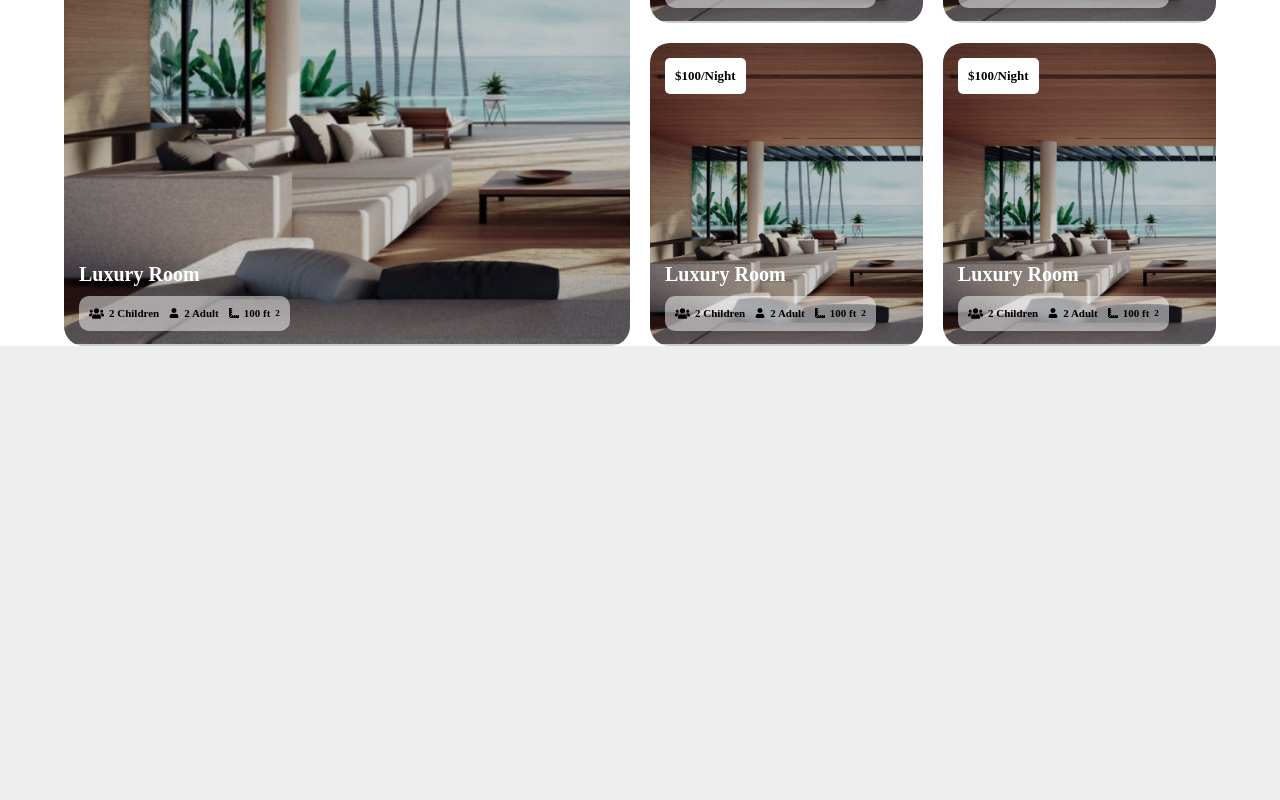
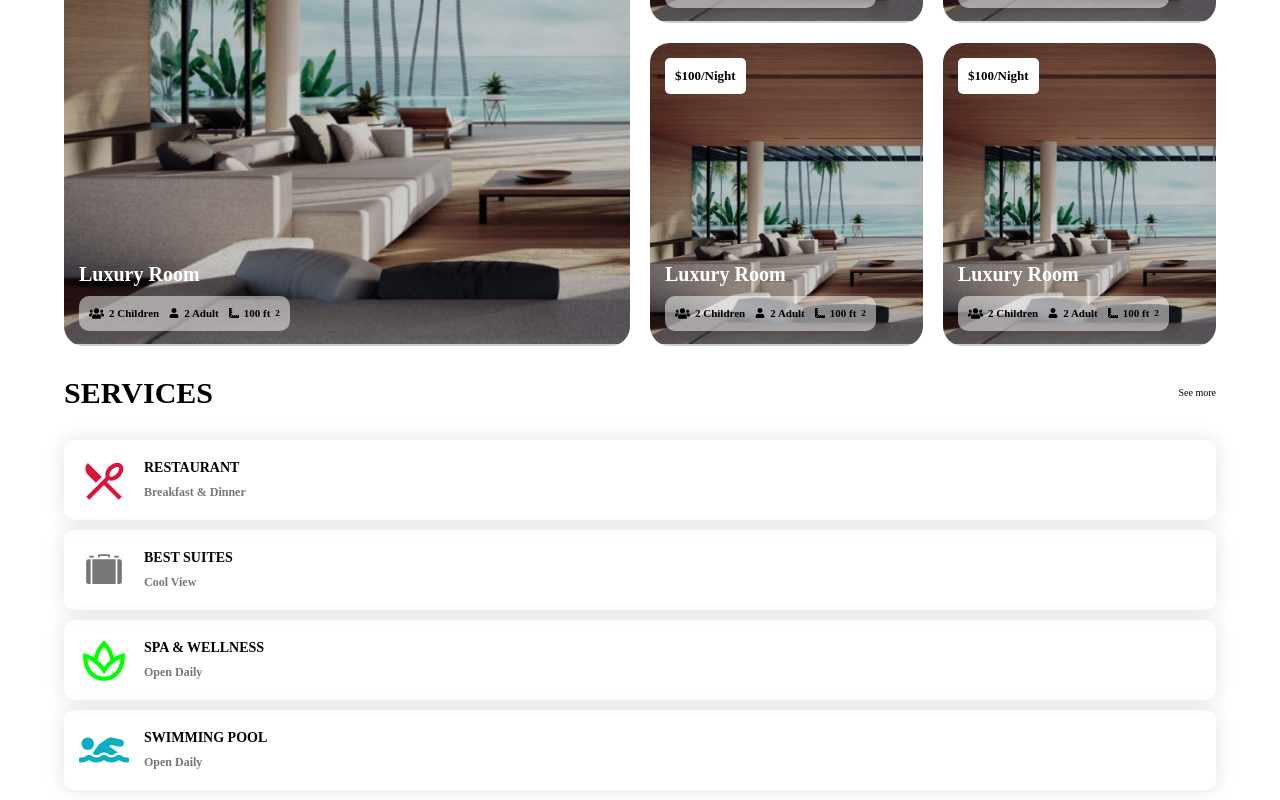
Before and after one commit to PrinceNarteh/hotel, a React (Create React App) app: page / in a window 1280 px wide. Shown: the part 1917-2717 px from the top of the page. Before the commit the page ends 2263 px from the top, so only its background shows below. Built offline with nearby package versions, Linux system fonts and the light colour scheme.

Commit message:
add Services cards

```diff
--- /dev/null
+++ b/src/components/home/Services.tsx
@@ -0,0 +1,113 @@
+import React from "react";
+import styled from "styled-components";
+import { Column } from "../styles/Column";
+import { Container } from "../styles/Container";
+import { Row } from "../styles/Row";
+import { Section } from "../styles/Section";
+import { SectionHeader } from "../styles/SectionHeader";
+import { RiRestaurant2Line } from "react-icons/ri";
+import { FaSwimmer } from "react-icons/fa";
+import { BiSpa } from "react-icons/bi";
+import { GiSuitcase } from "react-icons/gi";
+
+interface CardProps {
+  icon: React.ReactNode;
+  title: string;
+  subtitle: string;
+}
+const services: CardProps[] = [
+  {
+    icon: <RiRestaurant2Line size={50} color="crimson" />,
+    title: "Restaurant",
+    subtitle: "Breakfast & Dinner",
+  },
+  {
+    icon: <GiSuitcase size={50} color="#777" />,
+    title: "Best Suites",
+    subtitle: "Cool View",
+  },
+  {
+    icon: <BiSpa size={50} color="lime" />,
+    title: "SPA & Wellness",
+    subtitle: "Open Daily",
+  },
+  {
+    icon: <FaSwimmer size={50} color="#0DAEC3" />,
+    title: "Swimming Pool",
+    subtitle: "Open Daily",
+  },
+];
+
+const Card = ({ icon, title, subtitle }: CardProps) => {
+  return (
+    <CardStyle>
+      <div className="icon">{icon}</div>
+      <div className="body">
+        <h6>{title}</h6>
+        <p>{subtitle}</p>
+      </div>
+    </CardStyle>
+  );
+};
+
+export const Services = () => {
+  return (
+    <Section background-color="#fff">
+      <Container fluid>
+        <SectionHeader title="Services" />
+      </Container>
+      <Container fluid>
+        <Column>
+          {services.map((service, idx) => (
+            <Card key={idx} {...service} />
+          ))}
+        </Column>
+      </Container>
+    </Section>
+  );
+};
+
+const ImageSection = styled(Row)`
+  gap: 2rem;
+  @media screen and (max-width: 50rem) {
+    flex-direction: column;
+  }
+`;
+
+const CardStyle = styled.div`
+  padding: 1rem;
+  width: 100%;
+  display: flex;
+  align-items: center;
+  border-radius: 1rem;
+  gap: 1rem;
+  box-shadow: 0 0 20px 1px rgba(0, 0, 0, 0.1);
+  margin-bottom: 1rem;
+
+  .icon {
+    width: 6rem;
+    height: 6rem;
+    line-height: 6rem;
+    display: flex;
+    justify-content: center;
+    align-items: center;
+  }
+
+  .body {
+    display: flex;
+    flex-direction: column;
+    justify-content: space-between;
+    height: 4rem;
+
+    h6 {
+      text-transform: uppercase;
+      font-size: 1.4rem;
+    }
+
+    p {
+      font-size: 1.2rem;
+      color: #777;
+      font-weight: bold;
+    }
+  }
+`;
--- a/src/pages/Home.tsx
+++ b/src/pages/Home.tsx
@@ -3,6 +3,7 @@ import { Facts } from "../components/home/Facts";
 import { FavouriteRooms } from "../components/home/FavouriteRooms";
 import { Header } from "../components/home/Header";
 import { Report } from "../components/home/Report";
+import { Services } from "../components/home/Services";
 import { Navbar } from "../components/navbar/Navbar";
 
 export const Home = () => {
@@ -13,6 +14,7 @@ export const Home = () => {
       <Facts />
       <Report />
       <FavouriteRooms />
+      <Services />
     </>
   );
 };
```
